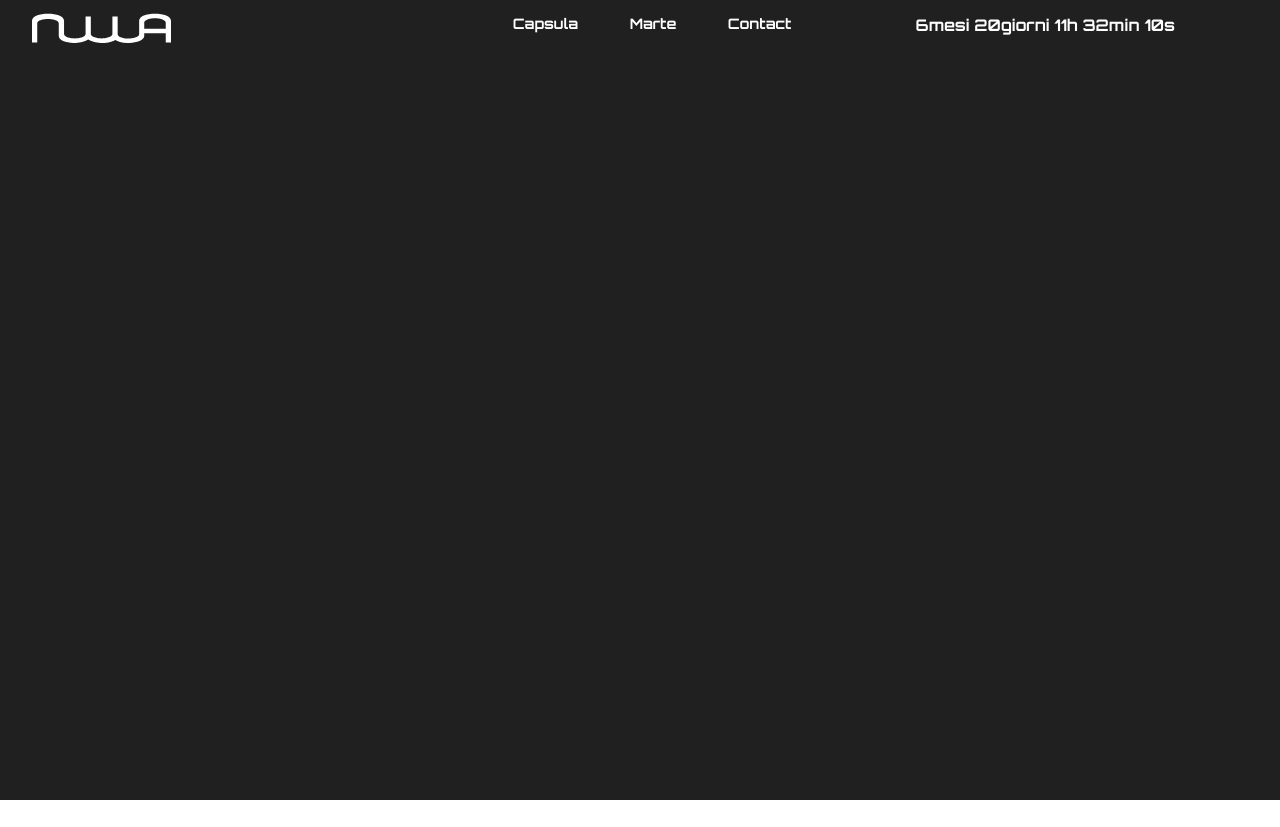
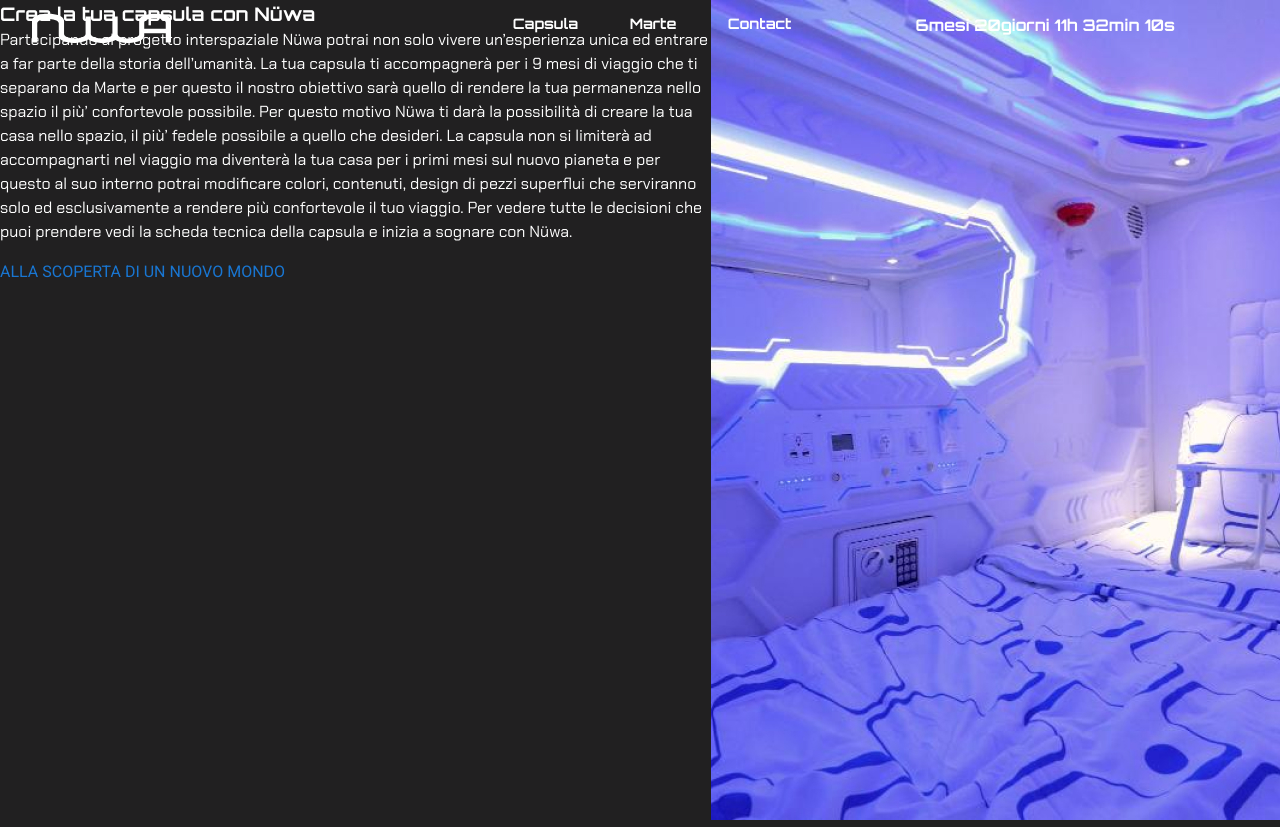
Before and after one commit to giuseppefigliuolo/nuwa, a Vue app: page / in a window 1280 px wide. Before the commit the page ends 800 px from the top, so only its background shows below. Built offline with nearby package versions, Linux system fonts and the light colour scheme.

Commit message:
nuovo bottone e sezione paragrafo

```diff
--- a/src/App.vue
+++ b/src/App.vue
@@ -1,6 +1,9 @@
 <template>
   <v-app>
     <nav-bar />
+    <main>
+      <router-view />
+    </main>
   </v-app>
 </template>
 
--- /dev/null
+++ b/src/components/NuwaBtn.vue
@@ -0,0 +1,15 @@
+<template>
+  <router-link to="#">
+    <button>
+      {{ text }}
+    </button>
+  </router-link>
+</template>
+
+<script>
+export default {
+  props: ['text']
+}
+</script>
+
+<style lang="scss" scoped></style>
--- /dev/null
+++ b/src/components/ParagraphSection.vue
@@ -0,0 +1,27 @@
+<template>
+  <section>
+    <div class="left-side">
+      <h3>{{ title }}</h3>
+      <p>{{ paragraph }}</p>
+      <NuwaBtn :text="btnText" />
+    </div>
+    <div class="image-container">
+      <img :src="require('../assets/violet-capsule.jpg')" :alt="title" />
+    </div>
+  </section>
+</template>
+
+<script>
+import NuwaBtn from './NuwaBtn.vue'
+
+export default {
+  components: { NuwaBtn },
+  props: ['title', 'paragraph', 'btnText', 'imgPath']
+}
+</script>
+
+<style lang="scss" scoped>
+section {
+  display: flex;
+}
+</style>
--- a/src/router/index.js
+++ b/src/router/index.js
@@ -16,7 +16,8 @@
     // route level code-splitting
     // this generates a separate chunk (about.[hash].js) for this route
     // which is lazy-loaded when the route is visited.
-    component: () => import(/* webpackChunkName: "about" */ '../views/About.vue')
+    component: () =>
+      import(/* webpackChunkName: "about" */ '../views/About.vue')
   }
 ]
 
--- a/src/views/Home.vue
+++ b/src/views/Home.vue
@@ -1,15 +1,29 @@
 <template>
-  <hello-world />
+  <div>
+    <paragraph-section
+      :title="title"
+      :paragraph="paragraph"
+      :btnText="btnText"
+      :imgPath="imgPath"
+    />
+  </div>
 </template>
 
 <script>
-  import HelloWorld from '../components/HelloWorld'
+import ParagraphSection from '../components/ParagraphSection.vue'
 
-  export default {
-    name: 'Home',
-
-    components: {
-      HelloWorld,
-    },
+export default {
+  name: 'Home',
+  data() {
+    return {
+      title: 'Crea la tua capsula con Nüwa',
+      paragraph:
+        'Partecipando al progetto interspaziale Nüwa potrai non solo vivere un’esperienza unica ed entrare a far parte della storia dell’umanità. La tua capsula ti accompagnerà per i 9 mesi di viaggio che ti separano da Marte e per questo il nostro obiettivo sarà quello di rendere la tua permanenza nello spazio il più’ confortevole possibile. Per questo motivo Nüwa ti darà la possibilità di creare la tua casa nello spazio, il più’ fedele possibile a quello che desideri. La capsula non si limiterà ad accompagnarti nel viaggio ma diventerà la tua casa per i primi mesi sul nuovo pianeta e per questo al suo interno potrai modificare colori, contenuti, design di pezzi superflui che serviranno solo ed esclusivamente a rendere più confortevole il tuo viaggio. Per vedere tutte le decisioni che puoi prendere vedi la scheda tecnica della capsula e inizia a sognare con Nüwa.',
+      btnText: 'ALLA SCOPERTA DI UN NUOVO MONDO'
+    }
+  },
+  components: {
+    ParagraphSection
   }
+}
 </script>
```
